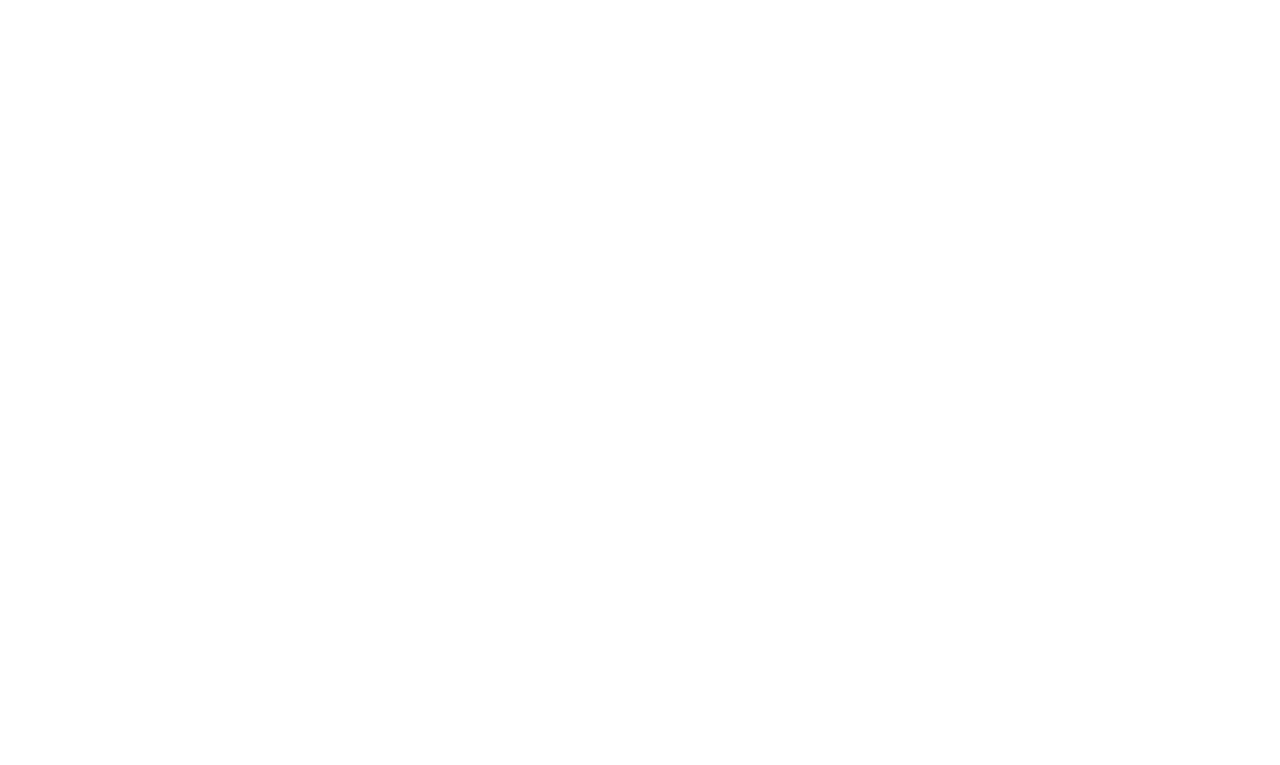
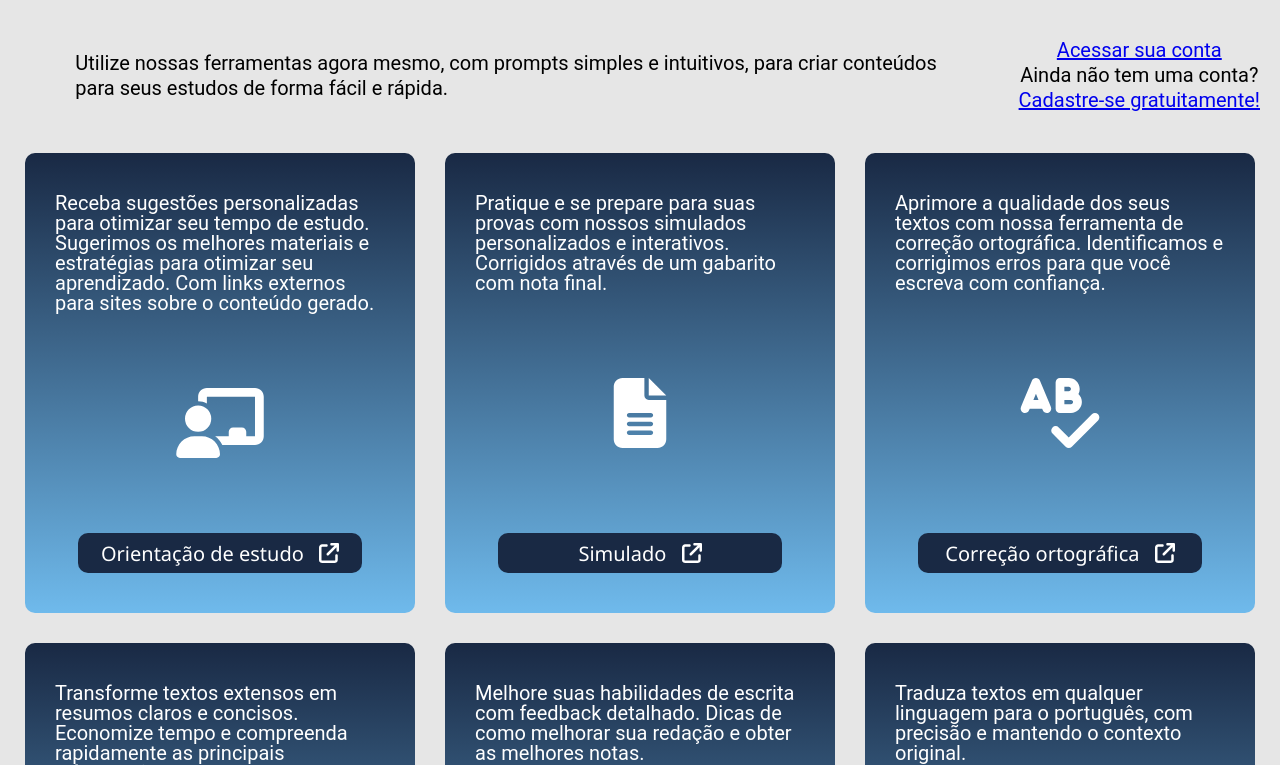
Before and after one commit to KarinaBarros/Simulado_frontend, a Next.js app: page / in a window 1280 px wide. Shown: the part 455-1220 px from the top of the page. Before the commit the page ends 800 px from the top, so only its background shows below. Built offline with nearby package versions, Linux system fonts and the light colour scheme.

Commit message:
update main home

```diff
--- a/app/globals.css
+++ b/app/globals.css
@@ -53,6 +53,7 @@
 	--verde: #33FFC5;
 	--platina: #E6E6E6;
 	--container: rgba(255,255,255,0.7);
+	--azul-dark:rgb(25, 41, 68);
 
 	--fonte: 'Roboto', sans-serif;
 	--destaque: 'segoe ui';
--- /dev/null
+++ b/components/main/main.css
@@ -0,0 +1,106 @@
+.main{
+    display: flex;
+    flex-direction: column;
+}
+
+.text-main{
+    display: flex;
+    padding: 40px 20px;
+    font-family: var(--fonte);
+    font-size: 20px;
+    gap: 20px;
+    justify-content: center;
+    align-items: center;
+    line-height: 25px;
+}
+
+.login-main{
+    display: flex;
+    flex-direction: column;
+    align-items: center;
+}
+
+.text-login{
+    width: auto;
+    margin: auto;
+}
+
+.text-logout{
+    width: 70%;
+    margin: auto;
+}
+
+.container-cards{
+    display: grid;
+    grid-template-columns: 1fr 1fr 1fr ;
+    gap: 30px;
+    padding:0 20px 30px;
+    margin: 0 auto;
+}
+
+.cards{
+    background: linear-gradient(to top, var(--azul), var(--azul-dark));
+    width: 330px;
+    height: 380px;
+    border-radius: 10px;
+    padding: 40px 30px;
+    display: flex;
+    flex-direction: column;
+    justify-content: space-between;
+}
+
+.cards p{
+    color: white;
+    font-family: var(--fonte);
+    font-size: 20px;
+}
+
+.cards .icon{
+    color: white;
+    height: 70px;
+}
+
+.cards .link{
+    background-color: var(--azul-dark);
+    width: 80%;
+    margin: 0 auto;
+    border-radius: 10px;
+    text-decoration: none;
+    color: white;
+    cursor: pointer;
+    padding: 10px;
+    font-size: 20px;
+    font-family: var(--destaque);
+    text-align: center;
+}
+
+.icon-botao{
+    height: 20px;
+    margin-left: 10px;
+}
+
+
+@media(max-width:799px){
+    .text-main{
+        flex-direction: column;
+        padding: 20px;
+        font-size: 16px;
+        line-height: 20px;
+    }
+    .text-logout{
+        width: auto;
+    }
+    .container-cards{
+        grid-template-columns: 1fr;
+    }
+    .cards{
+
+    }
+
+}
+
+@media (min-width:800px) and (max-width:1150px){
+    .container-cards{
+        grid-template-columns: 1fr 1fr;
+    }
+}
--- /dev/null
+++ b/components/main/main.js
@@ -0,0 +1,62 @@
+import '@/app/globals.css';
+import './main.css';
+import { useEffect, useState } from 'react';
+import Link from 'next/link';
+import { FontAwesomeIcon } from '@fortawesome/react-fontawesome';
+import { faArrowUpRightFromSquare, faSpellCheck, faFileAlt, faChalkboardTeacher, faBookOpen, faPencilAlt, faHome, faTimes, faBars, faCog, faChevronDown, faChevronUp, faLanguage } from '@fortawesome/free-solid-svg-icons';
+
+export default function Main(){
+    const [login, setLogin] = useState(false);
+    useEffect(() => {
+        const token = localStorage.getItem('token');
+        if(token){
+            setLogin(true);
+        }
+    },[])
+    return(
+        <div className="main">
+            <div className="text-main">
+                <p className={(!login) ? 'text-logout' : 'text-login'}>Utilize nossas ferramentas agora mesmo, com prompts simples e intuitivos, para criar conteúdos para seus estudos de forma fácil e rápida.</p>
+                {(!login) &&
+                <div className='login-main'>
+                    <Link href='/login'>Acessar sua conta</Link>
+                    <p>Ainda não tem uma conta?</p>
+                    <Link href='/register'>Cadastre-se gratuitamente!</Link>
+                </div>
+                }
+            </div>
+            <div className='container-cards'>
+                <div className='cards'>
+                    <p>Receba sugestões personalizadas para otimizar seu tempo de estudo. Sugerimos os melhores materiais e estratégias para otimizar seu aprendizado. Com links externos para sites sobre o conteúdo gerado.</p>
+                    <FontAwesomeIcon className='icon' icon={faChalkboardTeacher}/>
+                    <Link className='link' href='/orientacaodeestudo'>Orientação de estudo <FontAwesomeIcon className='icon-botao' icon={faArrowUpRightFromSquare}/></Link>
+                </div>
+                <div className='cards'>
+                    <p>Pratique e se prepare para suas provas com nossos simulados personalizados e interativos. Corrigidos através de um gabarito com nota final.</p>
+                    <FontAwesomeIcon className='icon' icon={faFileAlt}/>
+                    <Link className='link' href='/simulado'>Simulado <FontAwesomeIcon className='icon-botao' icon={faArrowUpRightFromSquare}/></Link>
+                </div>
+                <div className='cards'>
+                    <p>Aprimore a qualidade dos seus textos com nossa ferramenta de correção ortográfica. Identificamos e corrigimos erros para que você escreva com confiança.</p>
+                    <FontAwesomeIcon className='icon' icon={faSpellCheck}/>
+                    <Link className='link' href='/correcaoortografica'>Correção ortográfica <FontAwesomeIcon className='icon-botao' icon={faArrowUpRightFromSquare}/></Link>
+                </div>
+                <div className='cards'>
+                    <p>Transforme textos extensos em resumos claros e concisos. Economize tempo e compreenda rapidamente as principais informações.</p>
+                    <FontAwesomeIcon className='icon' icon={faBookOpen}/>
+                    <Link className='link' href='/resumo'>Resumo <FontAwesomeIcon className='icon-botao' icon={faArrowUpRightFromSquare}/></Link>
+                </div>
+                <div className='cards'>
+                    <p>Melhore suas habilidades de escrita com feedback detalhado. Dicas de como melhorar sua redação e obter as melhores notas.</p>
+                    <FontAwesomeIcon className='icon' icon={faPencilAlt}/>
+                    <Link className='link' href='/redacao'>Redação <FontAwesomeIcon className='icon-botao' icon={faArrowUpRightFromSquare}/></Link>
+                </div>
+                <div className='cards'>
+                    <p>Traduza textos em qualquer linguagem para o português, com precisão e mantendo o contexto original.</p>
+                    <FontAwesomeIcon className='icon' icon={faLanguage}/>
+                    <Link className='link' href='/traducao'>Tradução <FontAwesomeIcon className='icon-botao' icon={faArrowUpRightFromSquare}/></Link>
+                </div>
+            </div>
+        </div>
+    )
+}
--- a/pages/index.js
+++ b/pages/index.js
@@ -2,6 +2,7 @@
 import '@/styles/home.css';
 import Title from "@/components/title";
 import Header from '@/components/header/header';
+import Main from '@/components/main/main';
 
 export default function Home(){
 
@@ -11,6 +12,7 @@
     <div className="home">
       <Title/>
       <Header/>
+      <Main/>
     </div>
 
   )
```
